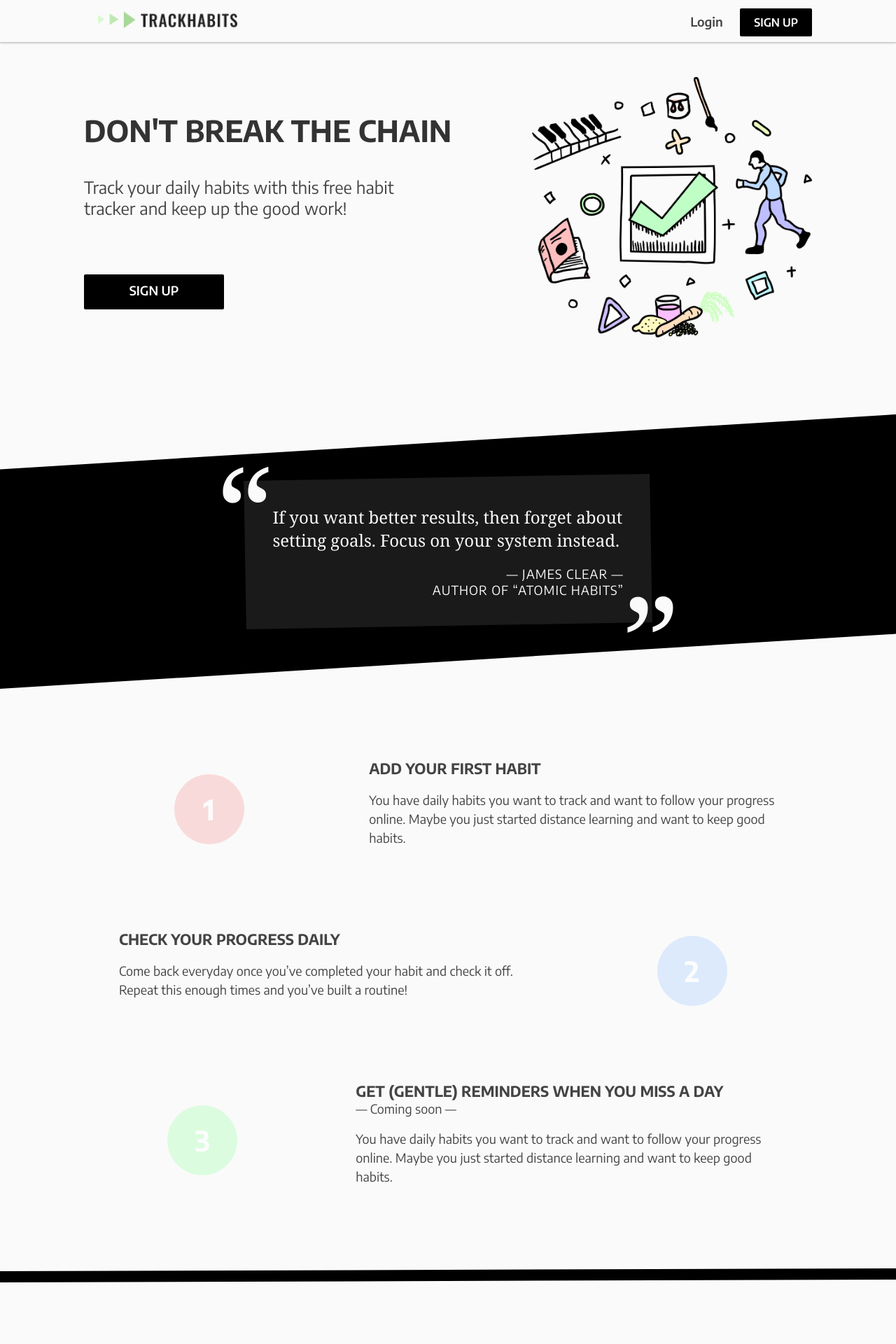
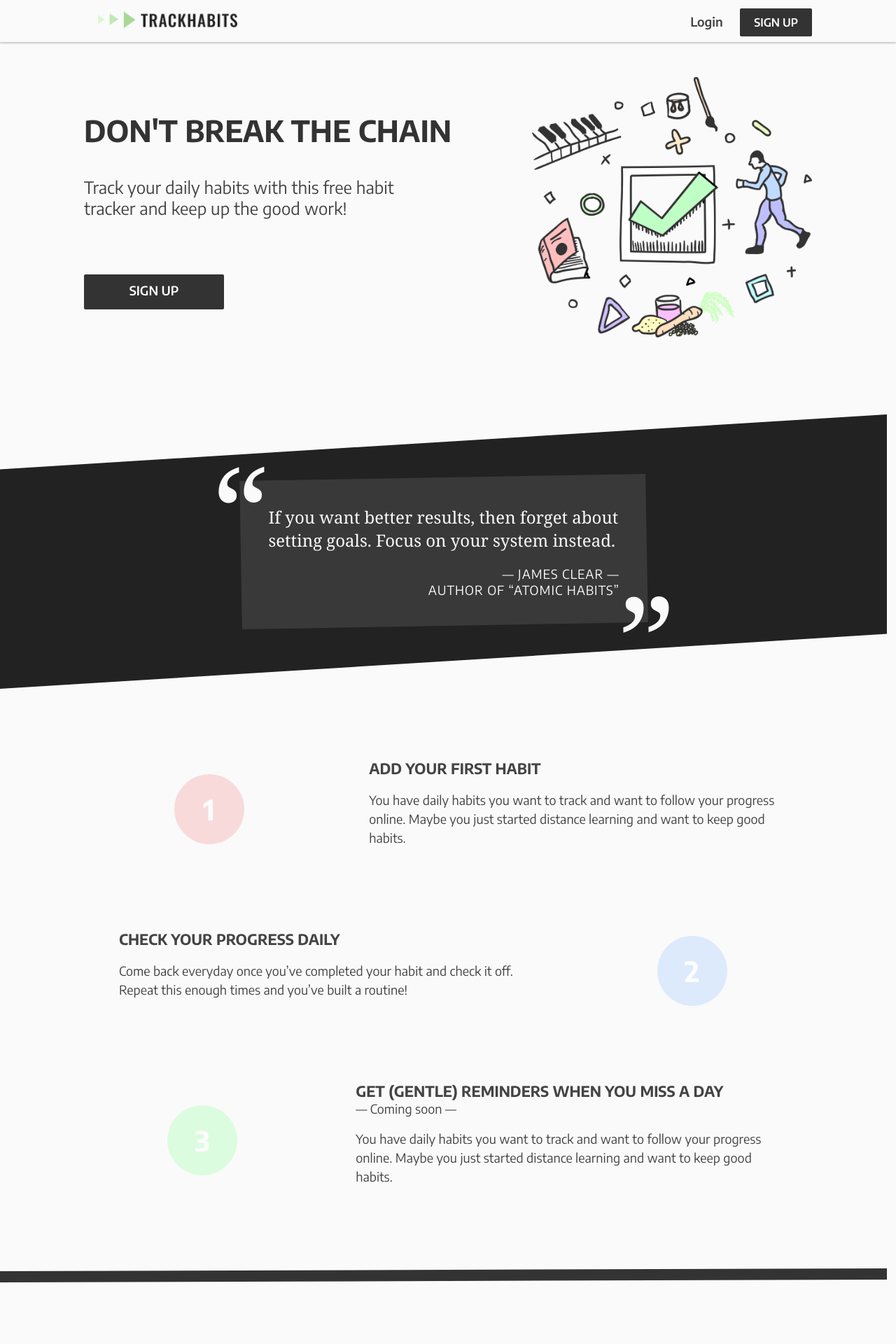
Before and after one commit to LouisSmithUX/good-habits, a Flask app: page / in a window 1280 px wide. Shown: the top 1920 px of the page at 70% size. Run offline with Flask 2, Linux system fonts and the light colour scheme; some web fonts are replaced.

Commit message:
Colour changes

```diff
--- a/goodhabits/static/main.css
+++ b/goodhabits/static/main.css
@@ -96,7 +96,7 @@ a:active {
   .navbar-nav a.sign_up {
     color: white;
     text-transform: uppercase;
-    background: black;
+    background: #333333;
     height: 40px;
     border: none;
     font-size: 16px;
@@ -171,7 +171,7 @@ header, #modal.card {
 }
 
 .cta {
-  background: black;
+  background: #333333;
   height: 50px;
   border: none;
   color: white;
@@ -187,8 +187,8 @@ header, #modal.card {
 }
 
 .quote_section {
-  width: 100vw;
-  background: black;
+  width: 99vw;
+  background: #222222;
   position: relative;
   overflow: hidden;
   left: 50%;
@@ -293,10 +293,9 @@ header, #modal.card {
 }
 
 .divider  {
-  background: black;
+  background: #333333;
   height: 20px;
-    width: 100vw;
-  background: black;
+    width: 99vw;
   position: relative;
   overflow: hidden;
   left: 50%;
@@ -485,7 +484,7 @@ form.auth_form legend {
 }
 
 .black-button {
-  background: black;
+  background: #333333;
   height: 40px;
   border: none;
   color: white;
@@ -571,7 +570,7 @@ form.auth_form legend {
     background: white;
     position: fixed;
     bottom: 0px;
-    width: 100vw;
+    width: 99vw;
     left: 0px;
     height: 60px;
     font-size: 18px;
@@ -736,7 +735,7 @@ form.auth_form legend {
 }
 
 .modal_bg {
-  width: 100vw;
+  width: 99vw;
   height: 100vh;
   position: absolute;
   left: 0;
```
Also changed, not shown: goodhabits/static/landing.png.
